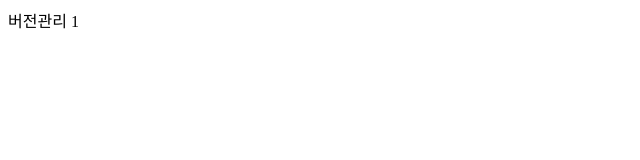
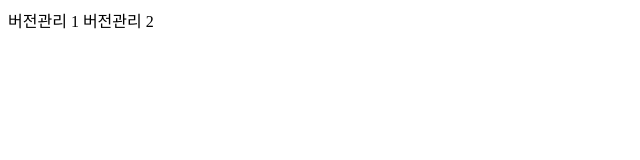
Before and after one commit to chowonn/self-test, a plain HTML site: page index.html in a window 1280 px wide. Shown: the full height of the page, 0-640 px from the left. Drawn offline with Linux system fonts and the light colour scheme.

Commit message:
second commit

```diff
--- a/index.html
+++ b/index.html
@@ -8,5 +8,6 @@
 </head>
 <body>
   버전관리 1
+  버전관리 2
 </body>
 </html>
```
